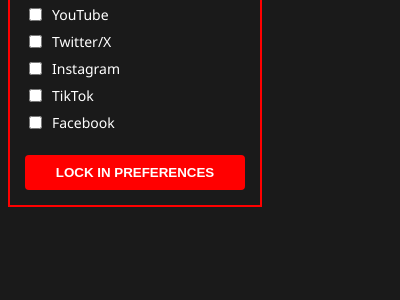
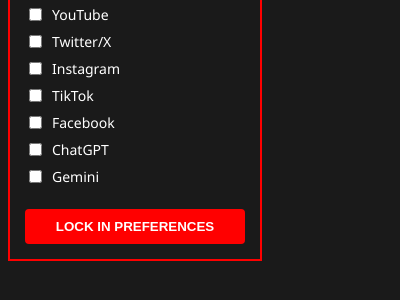
Before and after one commit to gargi-ramacharan/ShameWall, a browser extension: page popup.html in a window 400 px wide. Shown: the part 84-384 px from the top of the page. Drawn offline with Linux system fonts and the light colour scheme.

Commit message:
added new sites

```diff
--- a/popup.html
+++ b/popup.html
@@ -24,6 +24,8 @@
         <div class="site-option"><input type="checkbox" id="instagram.com"> Instagram</div>
         <div class="site-option"><input type="checkbox" id="tiktok.com"> TikTok</div>
         <div class="site-option"><input type="checkbox" id="facebook.com"> Facebook</div>
+        <div class="site-option"><input type="checkbox" id="facebook.com"> ChatGPT</div>
+        <div class="site-option"><input type="checkbox" id="facebook.com"> Gemini</div>
     </div>
 
     <button id="save-btn">LOCK IN PREFERENCES</button>
```
